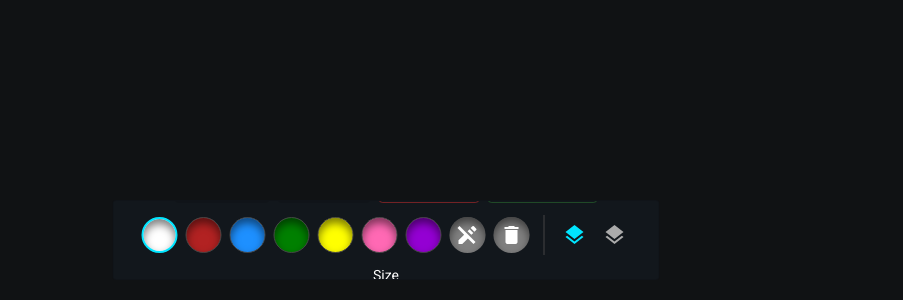
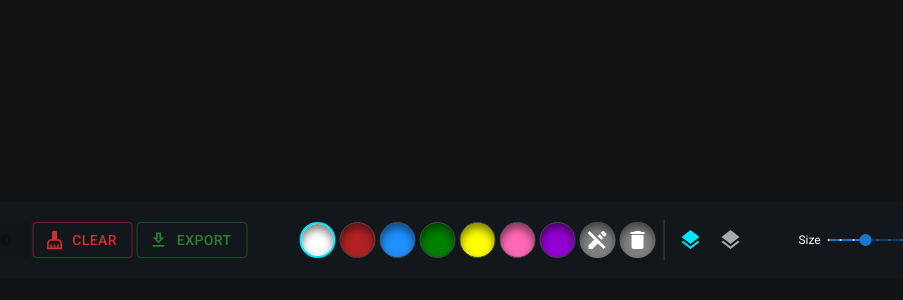
Before and after one commit to n0xnax/DrawingApp, a React (Vite) app: page / in a window 1280 px wide. Shown: the part 500-800 px from the top of the page, without its empty margins (254-1157 px from the left). Built offline with nearby package versions, Linux system fonts and the light colour scheme.

Commit message:
Refactor App.jsx for improved layout and styling

```diff
--- a/src/App.jsx
+++ b/src/App.jsx
@@ -73,7 +73,7 @@ function App() {
   const hasDeletedInCurrentDrag = useRef(false);
   const svgRef = useRef();
 
-  // Dynamic primary contrast color (White for dark canvas, Dark for light canvas)
+  // Primary contrast color toggles between white on dark bg and dark on light bg
   const contrastColor = bgColor === "#101214" ? "white" : "#101214";
 
   const options = {
@@ -353,7 +353,7 @@ function App() {
         />
       </svg>
 
-      {/* Centered Floating Control Card */}
+      {/* Single-row horizontally centered toolbar */}
       <Card
         className="settings"
         variant="outlined"
@@ -363,25 +363,25 @@ function App() {
           bottom: 20,
           left: "50%",
           transform: "translateX(-50%)",
-          padding: "12px 24px",
+          padding: "8px 16px",
           display: "flex",
-          flexDirection: "column",
+          flexDirection: "row",
           alignItems: "center",
-          gap: "8px",
-          width: "fit-content",
+          gap: "16px",
+          width: "max-content",
           zIndex: 10,
         }}
       >
         <div
           className="undoredo"
-          style={{ display: "flex", justifyContent: "center", alignItems: "center" }}
+          style={{ display: "flex", alignItems: "center" }}
         >
           <Button
             startIcon={<UndoOutlined />}
             variant="contained"
             onClick={handleUndo}
             disabled={historyIndex <= 0}
-            style={{ margin: "0 4px" }}
+            style={{ margin: "0 2px" }}
           >
             Undo
           </Button>
@@ -390,7 +390,7 @@ function App() {
             variant="contained"
             onClick={handleRedo}
             disabled={historyIndex >= history.length - 1}
-            style={{ margin: "0 4px" }}
+            style={{ margin: "0 2px" }}
           >
             Redo
           </Button>
@@ -400,7 +400,7 @@ function App() {
               variant="outlined"
               color="error"
               onClick={handleClearCanvas}
-              style={{ margin: "0 4px" }}
+              style={{ margin: "0 2px" }}
             >
               Clear
             </Button>
@@ -411,7 +411,7 @@ function App() {
               variant="outlined"
               color="success"
               onClick={handleExportPNG}
-              style={{ margin: "0 4px" }}
+              style={{ margin: "0 2px" }}
             >
               Export
             </Button>
@@ -423,8 +423,6 @@ function App() {
           style={{
             display: "flex",
             alignItems: "center",
-            justifyContent: "center",
-            margin: "4px 0",
           }}
         >
           {[
@@ -442,7 +440,7 @@ function App() {
               className="color-button"
               style={{
                 backgroundColor: color,
-                margin: "0 4px",
+                margin: "0 2px",
                 border:
                   strokeColor === color && !isErasing && !isDeleting
                     ? "2px solid #00e5ff"
@@ -457,7 +455,7 @@ function App() {
               className="color-button eraser"
               style={{
                 backgroundColor: isErasing ? "#00e5ff" : "grey",
-                margin: "0 4px",
+                margin: "0 2px",
               }}
             >
               <EditOff style={{ color: "white" }} />
@@ -470,7 +468,7 @@ function App() {
               className="color-button delete"
               style={{
                 backgroundColor: isDeleting ? "#e53935" : "grey",
-                margin: "0 4px",
+                margin: "0 2px",
               }}
             >
               <Delete style={{ color: "white" }} />
@@ -479,9 +477,9 @@ function App() {
 
           <div
             style={{
-              marginLeft: "10px",
+              marginLeft: "6px",
               borderLeft: "1px solid #444",
-              paddingLeft: "10px",
+              paddingLeft: "6px",
               display: "flex",
             }}
           >
@@ -534,18 +532,17 @@ const StrokeSizeSlider = ({ strokeSize, setStrokeSize }) => {
   return (
     <div
       style={{
-        width: "200px",
+        width: "140px",
         display: "flex",
-        flexDirection: "column",
         alignItems: "center",
-        margin: "0 auto",
+        gap: "8px",
       }}
     >
-      <div style={{ fontFamily: "roboto", color: "white", fontSize: "14px" }}>
+      <div style={{ fontFamily: "roboto", color: "white", fontSize: "12px" }}>
         Size
       </div>
       <Slider
-        size="medium"
+        size="small"
         aria-label="Stroke Size"
         value={strokeSize}
         onChange={(e, newValue) => setStrokeSize(newValue)}
```
